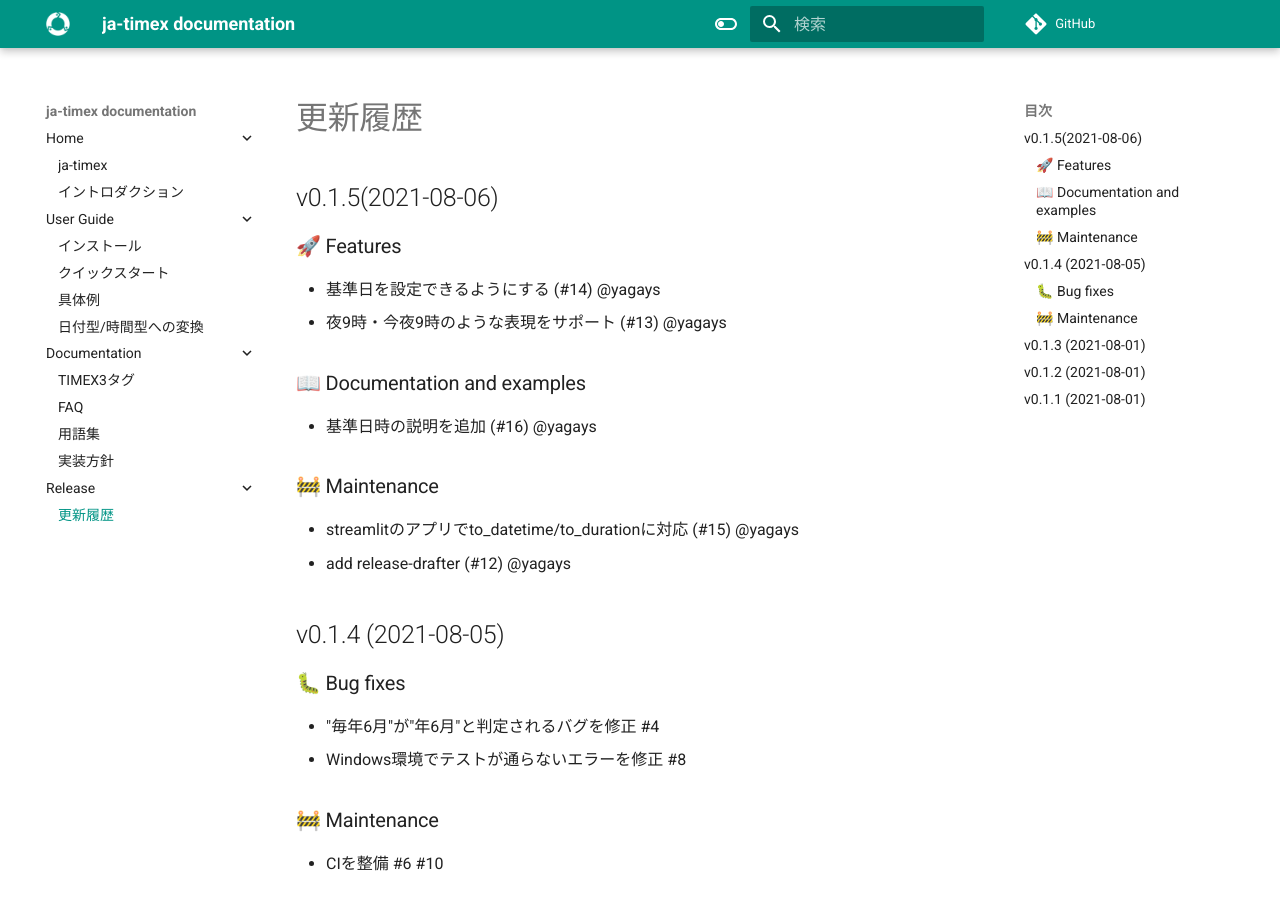
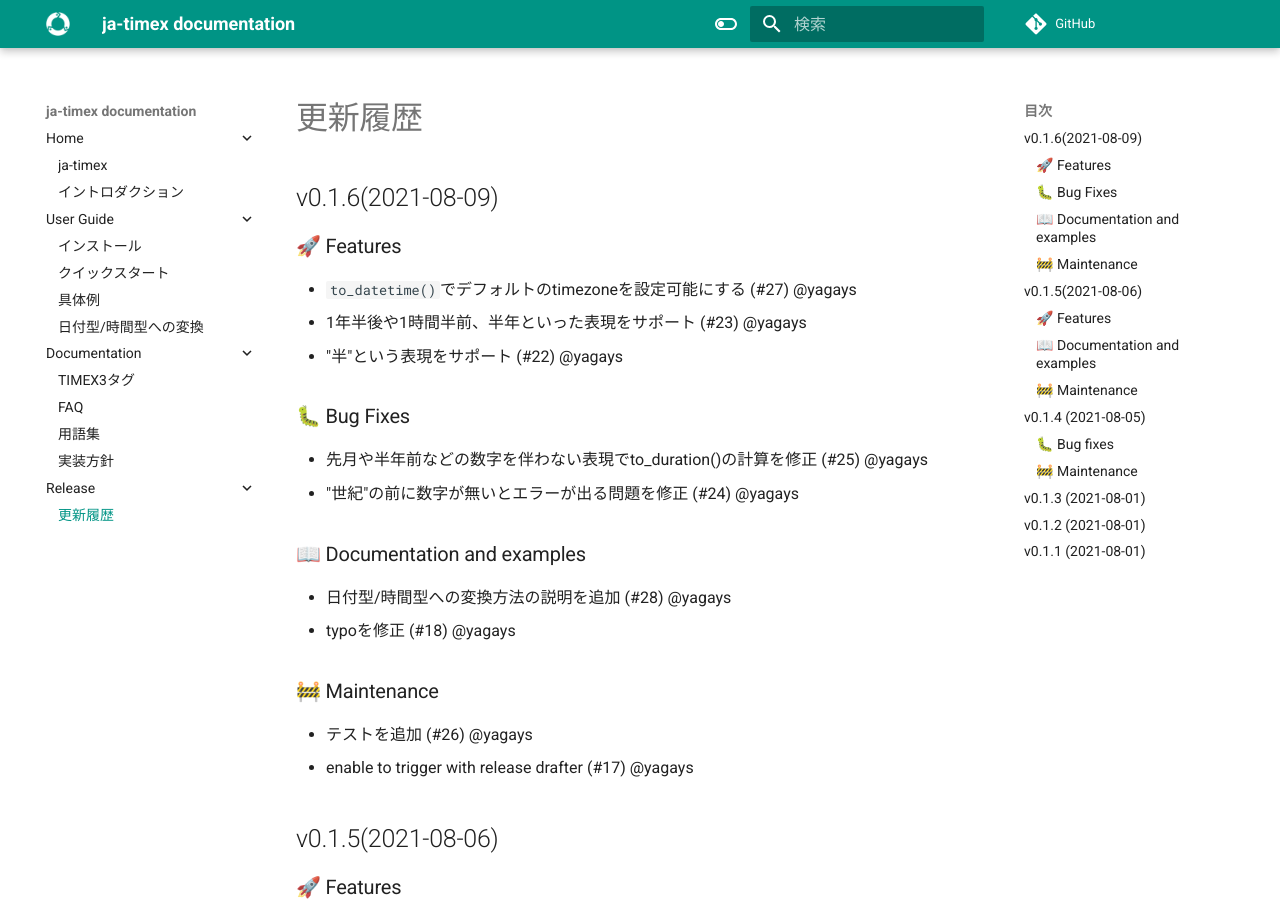
Before and after one commit to yagays/ja-timex, an MkDocs documentation site: the page built from docs/docs/changelog.md, in a window 1280 px wide and 900 px high. Built offline with MkDocs 1.6.1 and Material for MkDocs 9.7.7, drawn with Linux system fonts in a browser that asks for light colours; comment, search, counter and statistics services are not loaded.

Commit message:
bump up version to v0.1.6

```diff
--- a/docs/docs/changelog.md
+++ b/docs/docs/changelog.md
@@ -1,4 +1,27 @@
 # 更新履歴
+
+## v0.1.6(2021-08-09)
+
+### 🚀 Features
+
+* `to_datetime()`でデフォルトのtimezoneを設定可能にする (#27) @yagays
+* 1年半後や1時間半前、半年といった表現をサポート (#23) @yagays
+* "半"という表現をサポート (#22) @yagays
+
+### 🐛 Bug Fixes
+
+* 先月や半年前などの数字を伴わない表現でto\_duration()の計算を修正 (#25) @yagays
+* "世紀"の前に数字が無いとエラーが出る問題を修正 (#24) @yagays
+
+### 📖 Documentation and examples
+
+* 日付型/時間型への変換方法の説明を追加 (#28) @yagays
+* typoを修正 (#18) @yagays
+
+### 🚧 Maintenance
+
+* テストを追加 (#26) @yagays
+* enable to trigger with release drafter (#17) @yagays
 
 ## v0.1.5(2021-08-06)
 
--- a/pyproject.toml
+++ b/pyproject.toml
@@ -1,6 +1,6 @@
 [tool.poetry]
 name = "ja-timex"
-version = "0.1.5"
+version = "0.1.6"
 description = "Analyze and parse natural language temporal expression from Japanese sentences"
 authors = ["Yuki Okuda <y.okuda@dr-ubie.com>"]
 license = "MIT"
```
